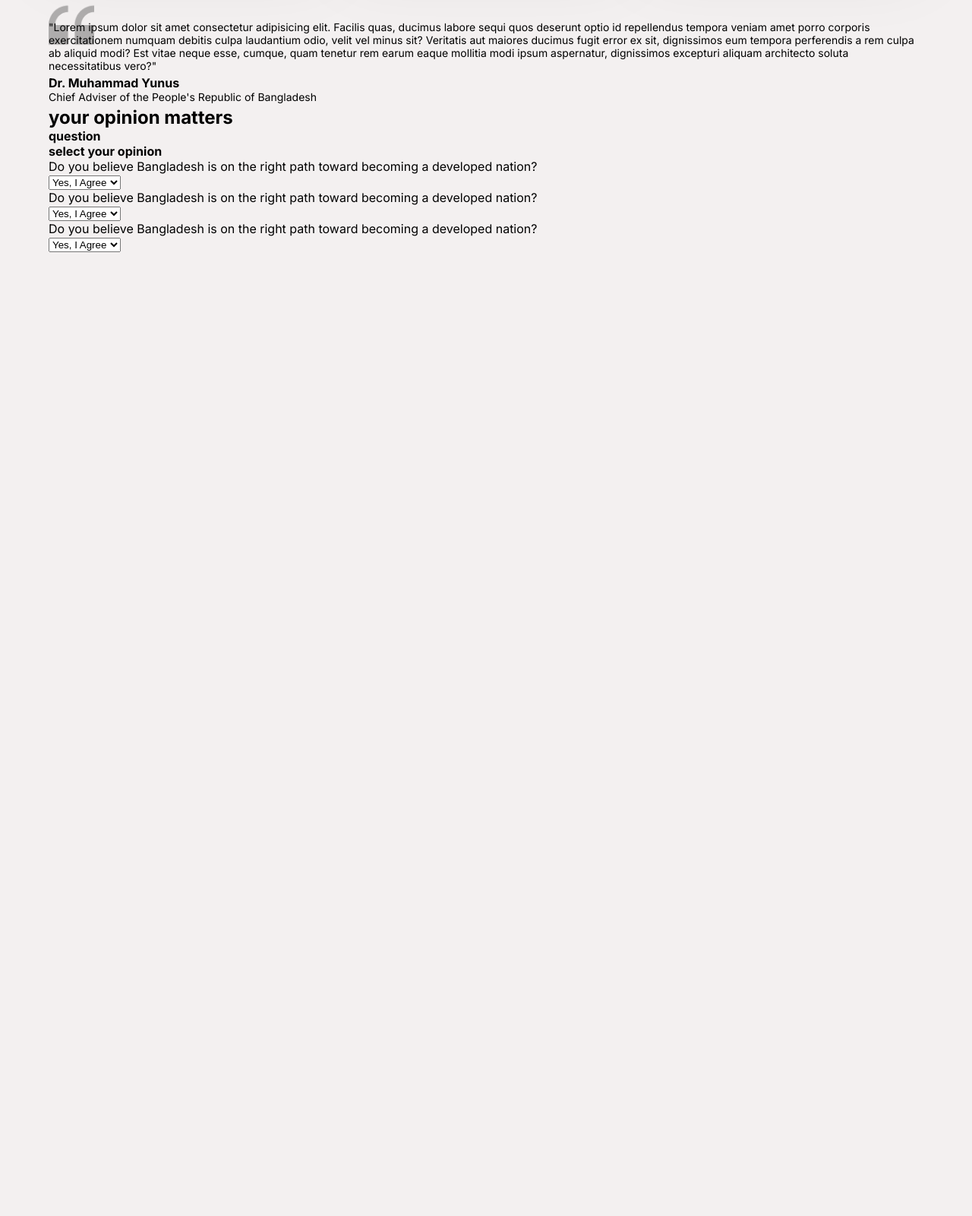
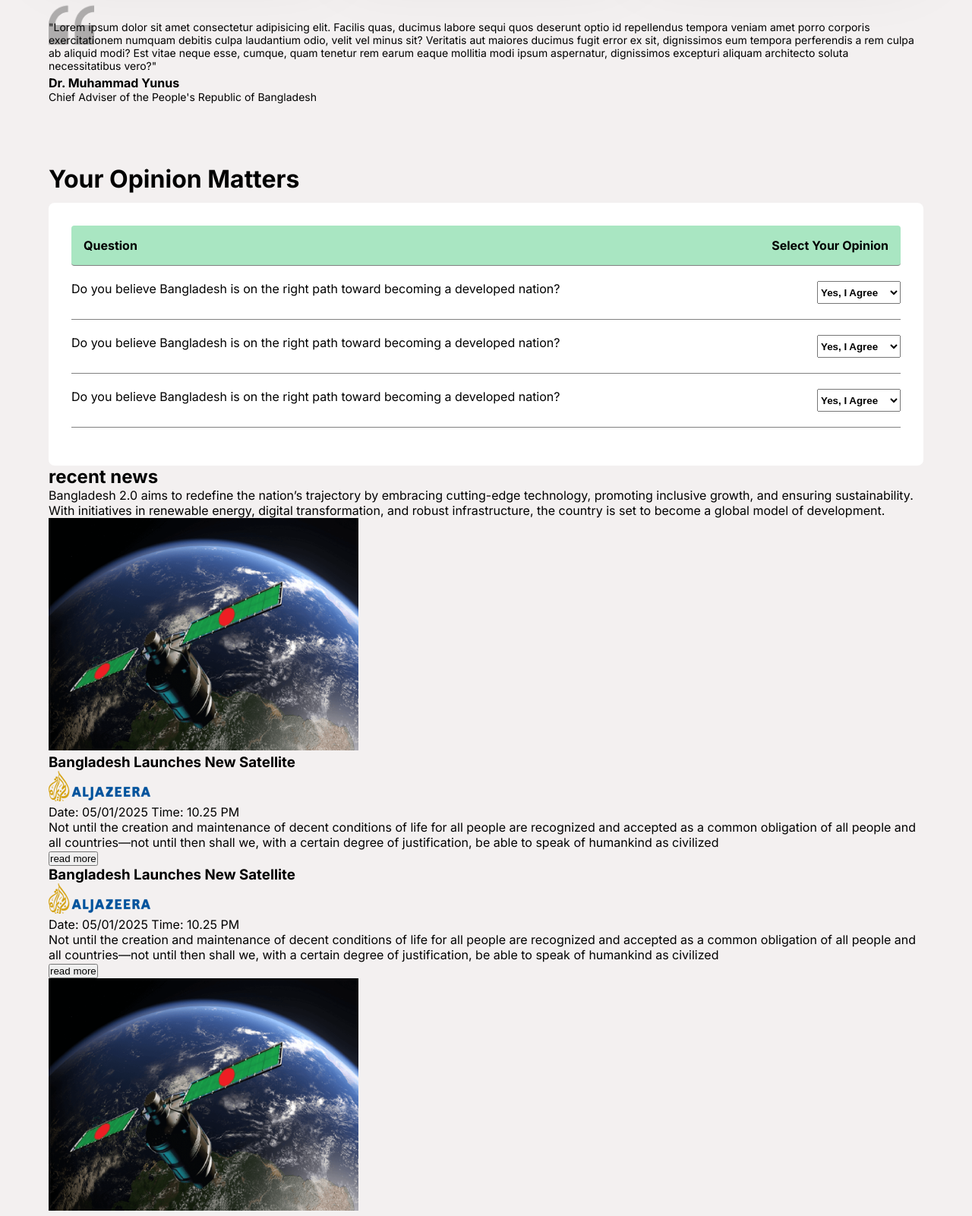
Before and after one commit to nobodip12/Bangladesh-two-point-zero, a plain HTML site: page index.html in a window 1280 px wide. Shown: the part 1424-3025 px from the top of the page at 76% size. Before the commit the page ends 1774 px from the top, so only its background shows below. Drawn offline with Linux system fonts and the light colour scheme.

Commit message:
added opinion css style and html recent file upload

```diff
--- a/index.html
+++ b/index.html
@@ -124,6 +124,36 @@
             </div>
         </div>
     </section>
+
+  <!-- recent-section -->
+    <section class="recent-section">
+        <h2 class="recent-title">recent news</h2>
+        <p>Bangladesh 2.0 aims to redefine the nation’s trajectory by embracing cutting-edge technology, promoting inclusive growth, and ensuring sustainability. With initiatives in renewable energy, digital transformation, and robust infrastructure, the country is set to become a global model of development.</p>
+        <div class="recent-area">
+            <div class="recent-card">
+                <div class="left-area"><img src="./assets/satelite.png" alt=""></div>
+                <div class="right-area">
+                    <h3 class="recent-sub-title">Bangladesh Launches New Satellite</h3>
+                    <img src="./assets/al-jazeera.png" alt="">
+                    <p class="date">Date: 05/01/2025 Time: 10.25 PM</p>
+                    <p class="para">Not until the creation and maintenance of decent conditions of life for all people are recognized and accepted as a common obligation of all people and all countries—not until then shall we,
+                        with a certain degree of justification, be able to speak of humankind as civilized</p>
+                    <button>read more</button>
+                </div>
+            </div>
+            <div class="recent-card .second-card">
+                <div class="right-area">
+                    <h3 class="recent-sub-title">Bangladesh Launches New Satellite</h3>
+                    <img src="./assets/al-jazeera.png" alt="">
+                    <p class="date">Date: 05/01/2025 Time: 10.25 PM</p>
+                    <p class="para">Not until the creation and maintenance of decent conditions of life for all people are recognized and accepted as a common obligation of all people and all countries—not until then shall we,
+                        with a certain degree of justification, be able to speak of humankind as civilized</p>
+                    <button>read more</button>
+                </div>
+                <div class="left-area"><img src="./assets/satelite.png" alt=""></div>
+            </div>
+        </div>
+    </section>
   </main>
 </body>
 </html>
--- a/style.css
+++ b/style.css
@@ -205,3 +205,44 @@ nav p{
   font-size: 14px;
   font-weight: 400;
 }
+
+/* opinion-section */
+
+.opinion-section{
+    margin-top: 80px;
+  }
+
+  .opinion-section h2{
+    font-size: 32px;
+    font-weight: bold;
+    font-family: "Inter", serif;
+    margin-top: 30px 0px;
+    margin-bottom: 12px;
+    text-transform: capitalize;
+  }
+  .opinion-area{
+    background-color: #fff;
+    padding: 30px;
+    border-radius: 8px;
+  }
+
+
+  .opinion-area .opinion-line{
+    display: flex;
+    justify-content: space-between;
+    padding-bottom: 20px;
+    margin-bottom: 20px;
+    border-bottom: 1px solid gray;
+  }
+  .opinion-area .heading-opinion-line{
+    background-color: #a9e6c2;
+    padding: 16px;
+    border-radius: 4px;
+    text-transform: capitalize;
+
+  }
+  .opinion-area .opinion-line select{
+    width: 110px;
+    height: 30px;
+    font-weight: bold;
+  }
```
